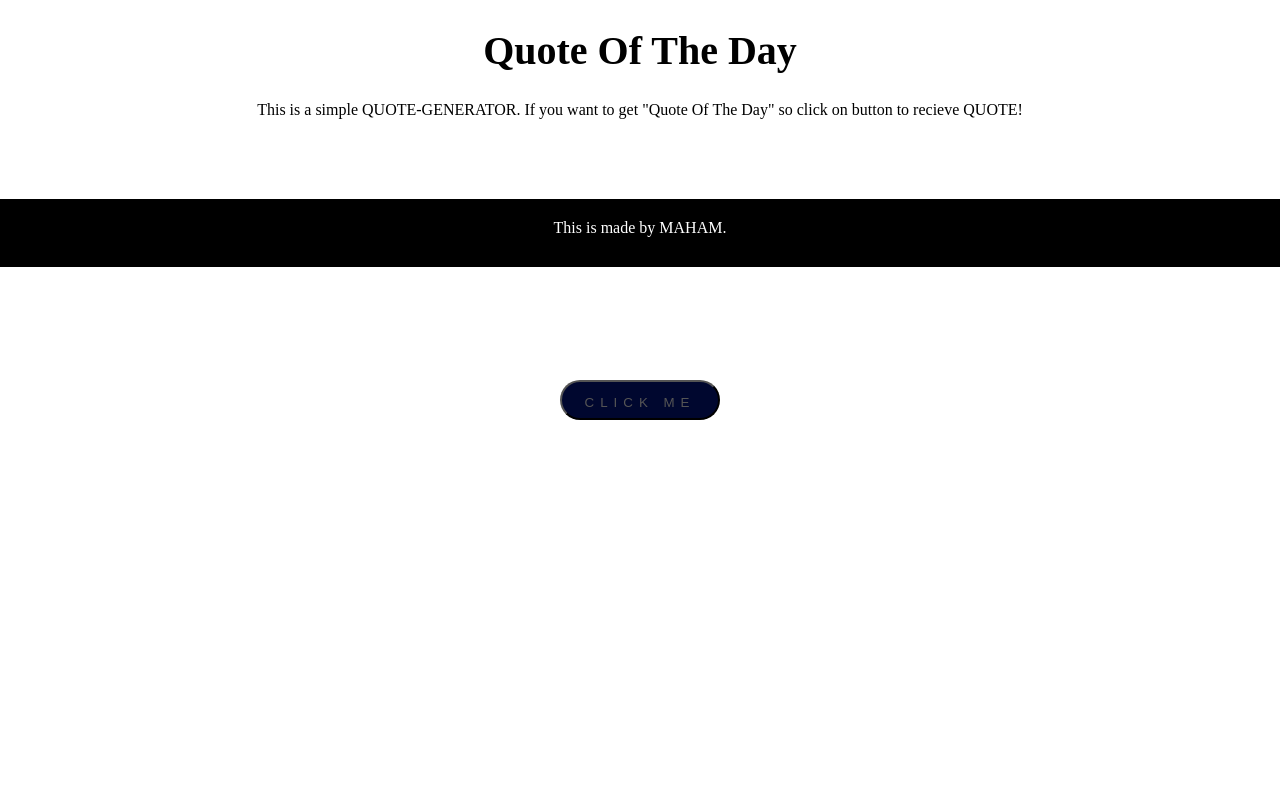
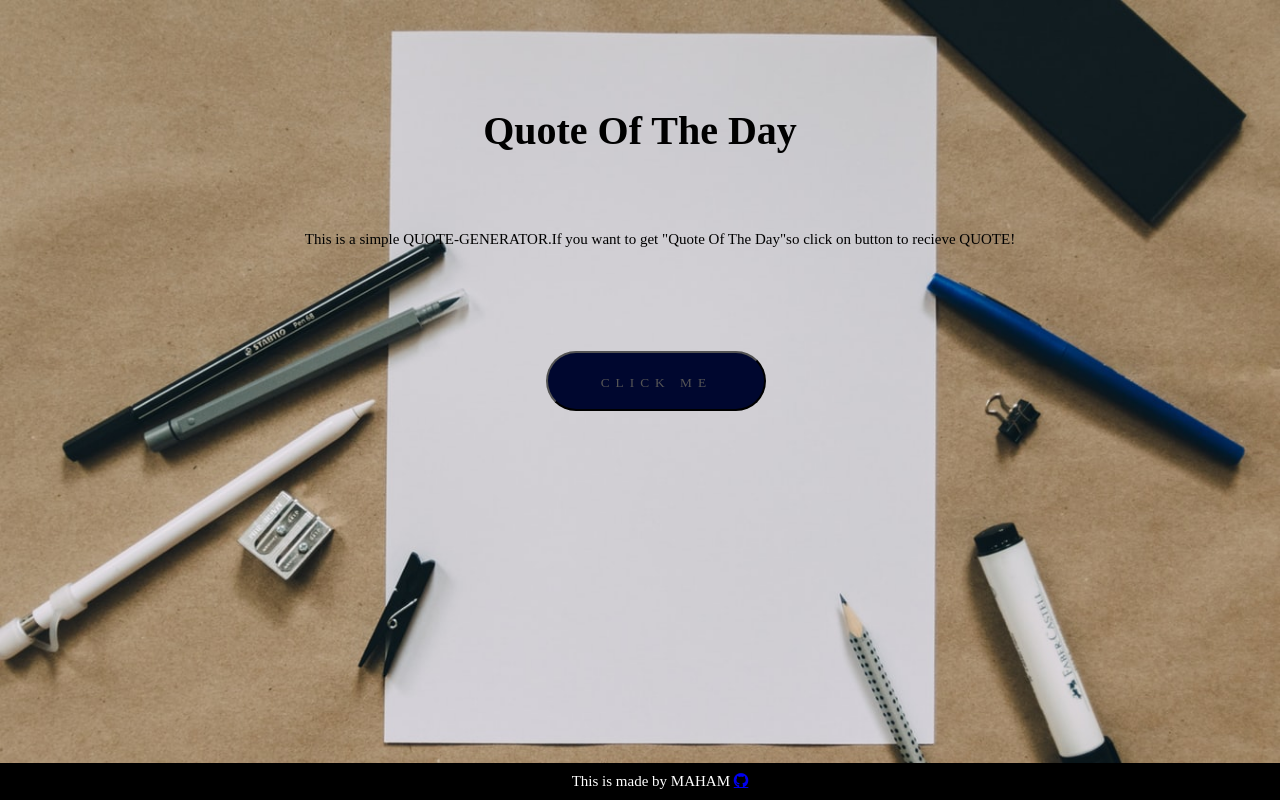
Before and after one commit to MahamSiddiqui/Quote_Generator, a plain HTML site: page index.html in a window 1280 px wide. Drawn offline with Linux system fonts and the light colour scheme.

Commit message:
Add files via upload

```diff
--- a/index.html
+++ b/index.html
@@ -7,13 +7,15 @@
     <meta http-equiv="X-UA-Compatible" content="ie=edge">
     <title>Quote Generator</title>
     <link rel="stylesheet" href="style.css">
+    <link rel="stylesheet" href="https://use.fontawesome.com/releases/v5.8.1/css/all.css">
+
 </head>
 
 <body>
 
 
     <h1>Quote Of The Day</h1>
-    <p> This is a simple QUOTE-GENERATOR. If you want to get "Quote Of The Day" so click on button to recieve QUOTE!</p>
+    <p class="main-p"> This is a simple QUOTE-GENERATOR.If you want to get "Quote Of The Day"so click on button to recieve QUOTE!</p>
     <button onclick="generateQuote();">Click Me Quote!</button>
     <div>
         <p id="quoteOutput"></p>
@@ -21,8 +23,10 @@
     <div>
         <p id="authorOutput"></p>
     </div>
-    <footer>
-        This is made by MAHAM.
+    <footer id="footer">
+
+        <p  > This is made by MAHAM <a href="#" class="fab fa-github"></a></p>
+
     </footer>
 
     <script src="script.js"></script>
--- a/style.css
+++ b/style.css
@@ -1,38 +1,63 @@
 body{
+
    margin: 0;
-   padding: 0;
+   background-image: url(img.jpeg);
+   position: fixed;
+   background-repeat: no-repeat;
+   background-size: cover;
+   width: 100%;
+
 }
 h1{
     display: flex;
     justify-content: center;
-    font-size: 40px;
+    font-size: 40px ;
+    padding: 80px 80px 40px 80px;
 }
 div{
     display: flex;
     justify-content: center;
+    padding: 10px;
+    text-align: center;
+    font-family: 'Times New Roman', Times, serif;
+    font-size: 20px;
 }
 p{
-    display: flex;
-    justify-content: center;
-}
-footer{
-    display: flex;
-    /* flex-direction: row; */
-    justify-content: center;
-    background-color: black;
-    color: white;
-    height: 3em;
-    padding-top: 20px;
+
+    padding: 10px ;
+    text-align: center;
+    font-family: 'Times New Roman', Times, serif;
+    font-size: 15px;
+    margin: 0 30px 0 70px;
+
+
 
 }
 
+#footer {
+    position: fixed;
+    left: 0;
+    font-size: 20px;
+    bottom: 0;
+    width: 100%;
+    background-color:black;
+    color: white;
+    text-align: center;
+    font-family: 'Times New Roman', Times, serif;
+
+ }
+
 button{
     position: absolute;
-    top: 50%;
-    left:50%;
+    padding: 10px ;
+    margin: 10px;
+    top: 110%;
+    display: flex;
+    justify-content: center;
+    left:50.5%;
     transform: translate(-50%,-50%);
-    width: 160px;
-    height: 40px;
+    width: 220px;
+    height: 60px;
     background:#00072f;
     text-align: center;
     line-height: 40px;
@@ -40,7 +65,7 @@ button{
     color: #555;
     text-transform: uppercase;
     text-decoration: none;
-    font-family: sans-serif;
+    font-family: 'Times New Roman', Times, serif;
     letter-spacing: 6px;
     transition: 5s;
     overflow: hidden;
@@ -89,4 +114,5 @@ button:hover:after{
 
     background:rgba(122, 0, 255,1);
     transform: scaleX(5);
- }
+
+}
```
Also changed, not shown: img.jpeg (added).
